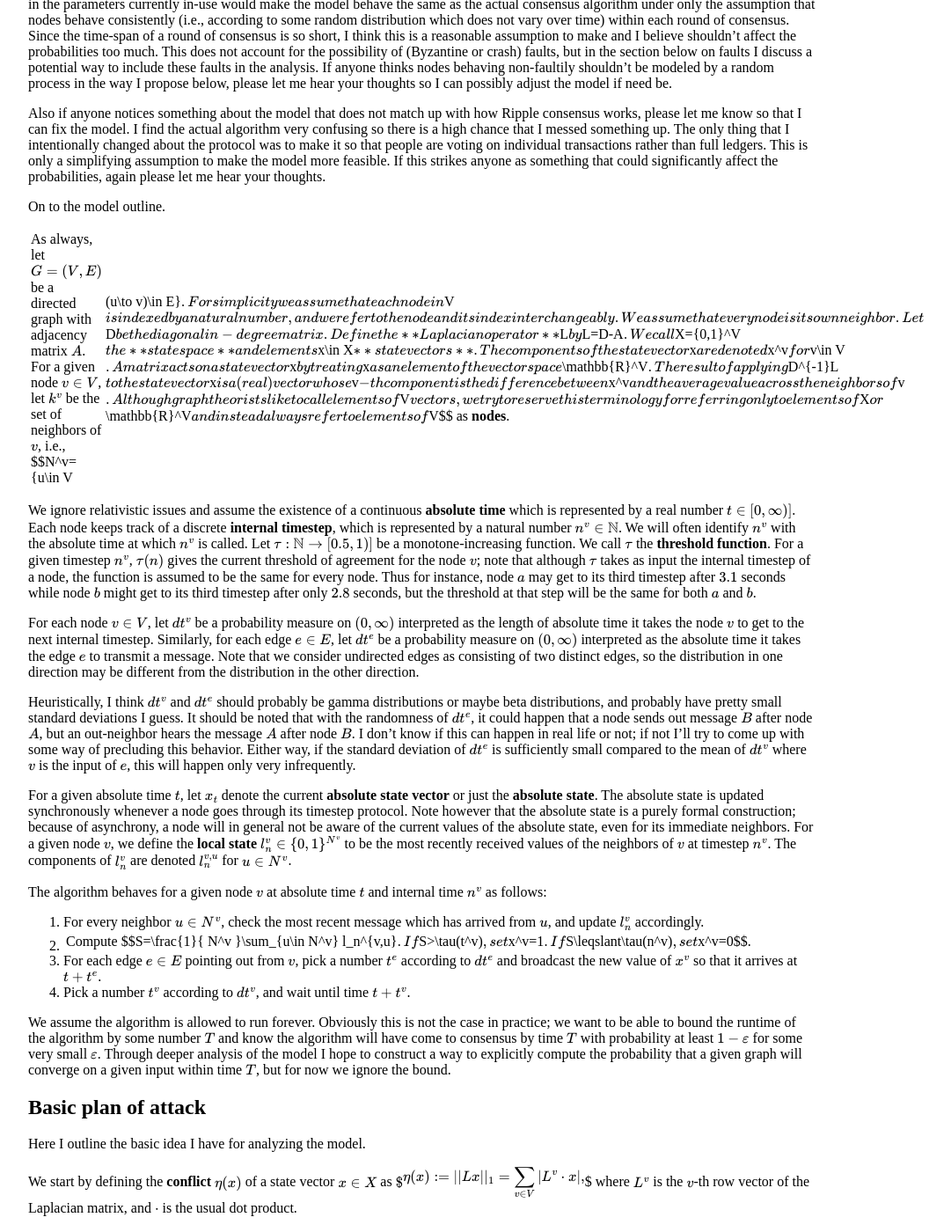
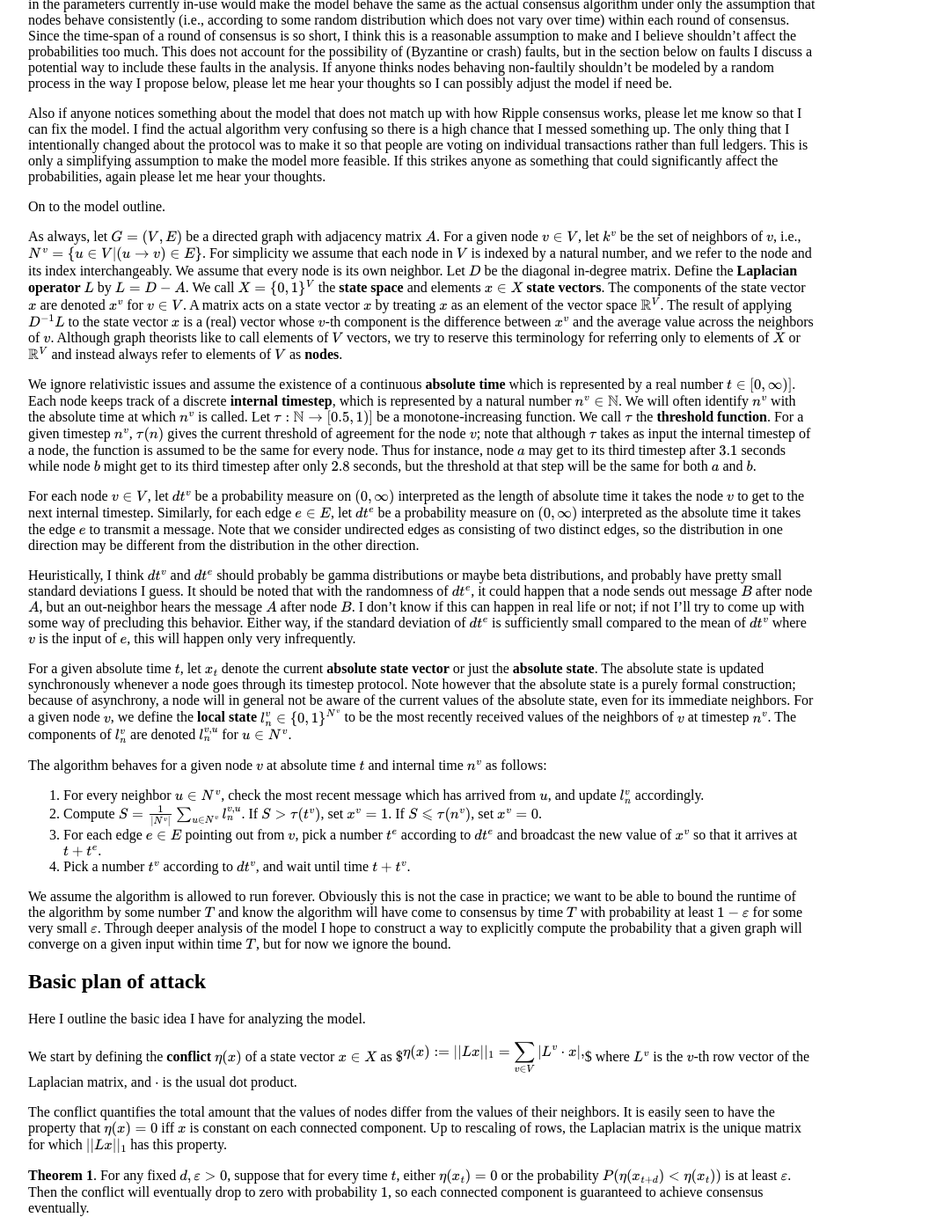
Before and after one commit to ChronusZ/chronusz.github.io, a Jekyll site: the page built from _posts/2017-06-19-ripple-consensus-model-2.md, in a window 1280 px wide and 1400 px high, scrolled down 205 px. Shown: the whole window at 88% size, without its empty margins (160-1241 px from the left). Built offline with Jekyll 4.4.1, drawn with Linux system fonts in a browser that asks for light colours; formulas are drawn with MathJax 3.

Commit message:
fixed bars

```diff
--- a/_posts/2017-06-19-ripple-consensus-model-2.md
+++ b/_posts/2017-06-19-ripple-consensus-model-2.md
@@ -15,7 +15,7 @@ Also if anyone notices something about the model that does not match up with how
 
 On to the model outline.
 
-As always, let $$G=(V,E)$$ be a directed graph with adjacency matrix $$A$$. For a given node $$v\in V$$, let $$k^v$$ be the set of neighbors of $$v$$, i.e., $$N^v=\{u\in V|(u\to v)\in E\}$$. For simplicity we assume that each node in $$V$$ is indexed by a natural number, and we refer to the node and its index interchangeably. We assume that every node is its own neighbor. Let $$D$$ be the diagonal in-degree matrix. Define the **Laplacian operator** $$L$$ by $$L=D-A$$. We call $$X=\{0,1\}^V$$ the **state space** and elements $$x\in X$$ **state vectors**. The components of the state vector $$x$$ are denoted $$x^v$$ for $$v\in V$$. A matrix acts on a state vector $$x$$ by treating $$x$$ as an element of the vector space $$\mathbb{R}^V$$. The result of applying $$D^{-1}L$$ to the state vector $$x$$ is a (real) vector whose $$v$$-th component is the difference between $$x^v$$ and the average value across the neighbors of $$v$$. Although graph theorists like to call elements of $$V$$ vectors, we try to reserve this terminology for referring only to elements of $$X$$ or $$\mathbb{R}^V$$ and instead always refer to elements of $$V$$ as **nodes**.
+As always, let $$G=(V,E)$$ be a directed graph with adjacency matrix $$A$$. For a given node $$v\in V$$, let $$k^v$$ be the set of neighbors of $$v$$, i.e., $$N^v=\{u\in V\vert(u\to v)\in E\}$$. For simplicity we assume that each node in $$V$$ is indexed by a natural number, and we refer to the node and its index interchangeably. We assume that every node is its own neighbor. Let $$D$$ be the diagonal in-degree matrix. Define the **Laplacian operator** $$L$$ by $$L=D-A$$. We call $$X=\{0,1\}^V$$ the **state space** and elements $$x\in X$$ **state vectors**. The components of the state vector $$x$$ are denoted $$x^v$$ for $$v\in V$$. A matrix acts on a state vector $$x$$ by treating $$x$$ as an element of the vector space $$\mathbb{R}^V$$. The result of applying $$D^{-1}L$$ to the state vector $$x$$ is a (real) vector whose $$v$$-th component is the difference between $$x^v$$ and the average value across the neighbors of $$v$$. Although graph theorists like to call elements of $$V$$ vectors, we try to reserve this terminology for referring only to elements of $$X$$ or $$\mathbb{R}^V$$ and instead always refer to elements of $$V$$ as **nodes**.
 
 We ignore relativistic issues and assume the existence of a continuous **absolute time** which is represented by a real number $$t\in[0,\infty)]$$. Each node keeps track of a discrete **internal timestep**, which is represented by a natural number $$n^v\in\mathbb{N}$$. We will often identify $$n^v$$ with the absolute time at which $$n^v$$ is called. Let $$\tau:\mathbb{N}\to[0.5,1)]$$ be a monotone-increasing function. We call $$\tau$$ the **threshold function**. For a given timestep $$n^v$$, $$\tau(n)$$ gives the current threshold of agreement for the node $$v$$; note that although $$\tau$$ takes as input the internal timestep of a node, the function is assumed to be the same for every node. Thus for instance, node $$a$$ may get to its third timestep after $$3.1$$ seconds while node $$b$$ might get to its third timestep after only $$2.8$$ seconds, but the threshold at that step will be the same for both $$a$$ and $$b$$.
 
@@ -28,7 +28,7 @@ For a given absolute time $$t$$, let $$x_t$$ denote the current **absolute state
 The algorithm behaves for a given node $$v$$ at absolute time $$t$$ and internal time $$n^v$$ as follows:
 
 1. For every neighbor $$u\in N^v$$, check the most recent message which has arrived from $$u$$, and update $$l_n^v$$ accordingly.
-2. Compute $$S=\frac{1}{|N^v|}\sum_{u\in N^v} l_n^{v,u}$$. If $$S>\tau(t^v)$$, set $$x^v=1$$. If $$S\leqslant\tau(n^v)$$, set $$x^v=0$$.
+2. Compute $$S=\frac{1}{\vert N^v\vert }\sum_{u\in N^v} l_n^{v,u}$$. If $$S>\tau(t^v)$$, set $$x^v=1$$. If $$S\leqslant\tau(n^v)$$, set $$x^v=0$$.
 3. For each edge $$e\in E$$ pointing out from $$v$$, pick a number $$t^e$$ according to $$dt^e$$ and broadcast the new value of $$x^v$$ so that it arrives at $$t+t^e$$.
 4. Pick a number $$t^v$$ according to $$dt^v$$, and wait until time $$t+t^v$$.
 
@@ -40,7 +40,7 @@ Here I outline the basic idea I have for analyzing the model.
 
 We start by defining the **conflict** $$\eta(x)$$ of a state vector $$x\in X$$ as
 $$$\begin{aligned}
-\eta(x):=\vert\vert Lx\vert\vert_1=\sum_{v\in V} |L^v\cdot x|,
+\eta(x):=\vert\vert Lx\vert\vert_1=\sum_{v\in V} \vert L^v\cdot x\vert ,
 \end{aligned}$$$
 where $$L^v$$ is the $$v$$-th row vector of the Laplacian matrix, and $$\cdot$$ is the usual dot product.
 
```
